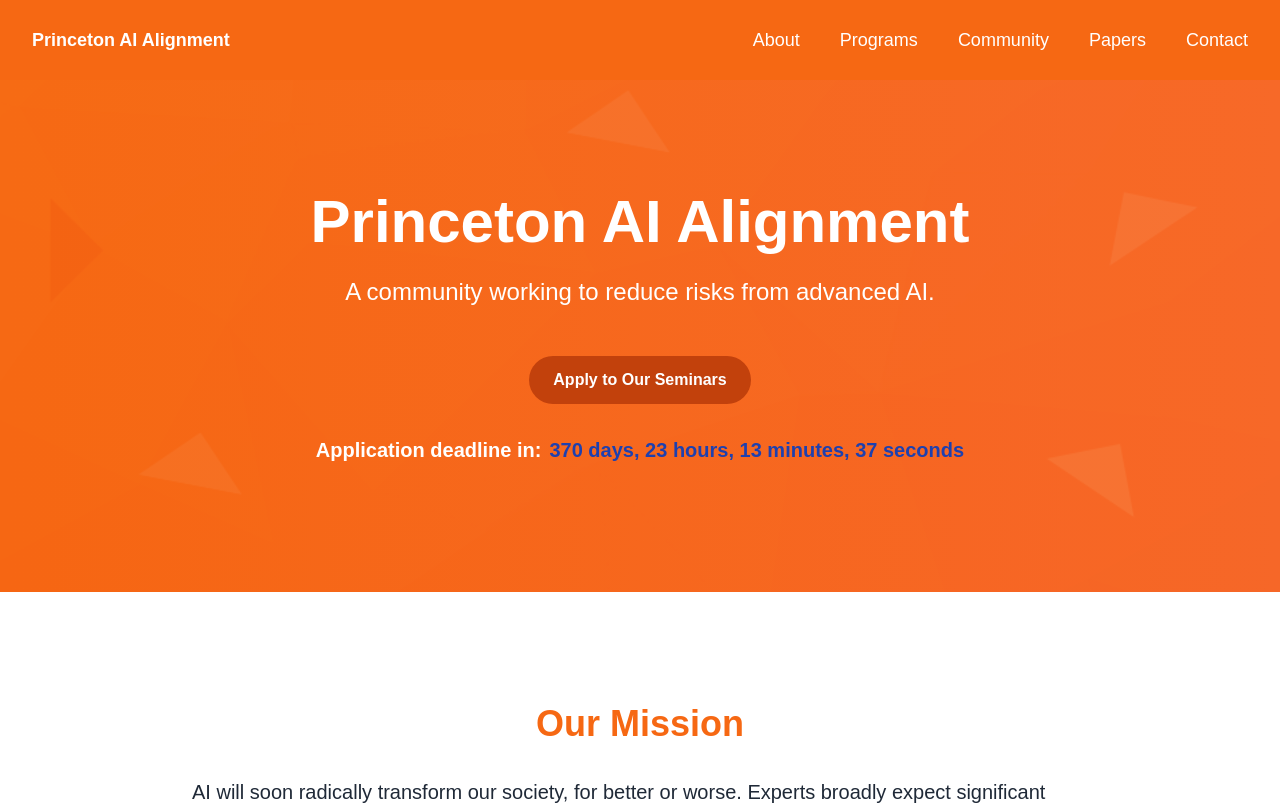
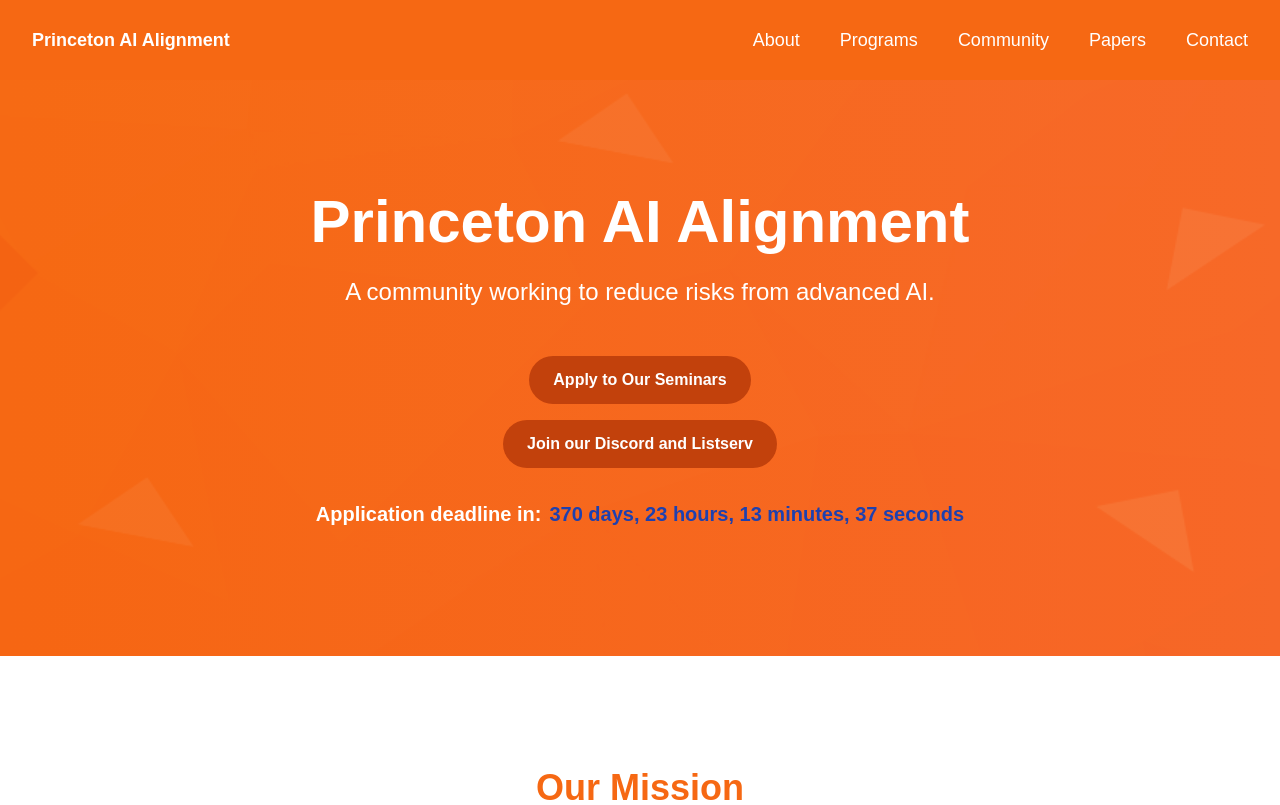
Before and after one commit to princetonaialignment/website, a Next.js app: page / in a window 1280 px wide. Shown: the top 805 px of the page. Built offline with nearby package versions, Linux system fonts and the light colour scheme; a web font is replaced by a local one.

Commit message:
added google form

```diff
--- a/app/page.tsx
+++ b/app/page.tsx
@@ -56,13 +56,20 @@
             <p className="text-2xl mb-12 max-w-2xl mx-auto animate-fade-in-up animation-delay-300">
               A community working to reduce risks from advanced AI.
             </p>
-            {applicationsOpen && (
-              <div className="flex justify-center space-x-4 mt-6">
-                <ApplyButton href="https://docs.google.com/forms/d/e/1FAIpQLSfah5RTTUt5cNT9367MHdqgZMLIdOGWn0ULzEn4unAzSw9aoQ/viewform">
-                  Apply to Our Seminars
+            <div className="flex flex-col items-center space-y-4 mt-6">
+              {applicationsOpen && (
+                <div className="flex justify-center space-x-4">
+                  <ApplyButton href="https://docs.google.com/forms/d/e/1FAIpQLSfah5RTTUt5cNT9367MHdqgZMLIdOGWn0ULzEn4unAzSw9aoQ/viewform">
+                    Apply to Our Seminars
+                  </ApplyButton>
+                </div>
+              )}
+              <div className="flex justify-center">
+                <ApplyButton href="https://docs.google.com/forms/d/e/1FAIpQLSddI4Nysw-NuNbVC4UetcfqdR_2d6BUIFemrNsM7hjgcnfOkQ/viewform?usp=sharing&ouid=110961928977131798504">
+                  Join our Discord and Listserv
                 </ApplyButton>
               </div>
-            )}
+            </div>
             <div className="text-xl mt-8">
               <Countdown deadline={deadline} onExpire={handleExpire} />
             </div>
```
